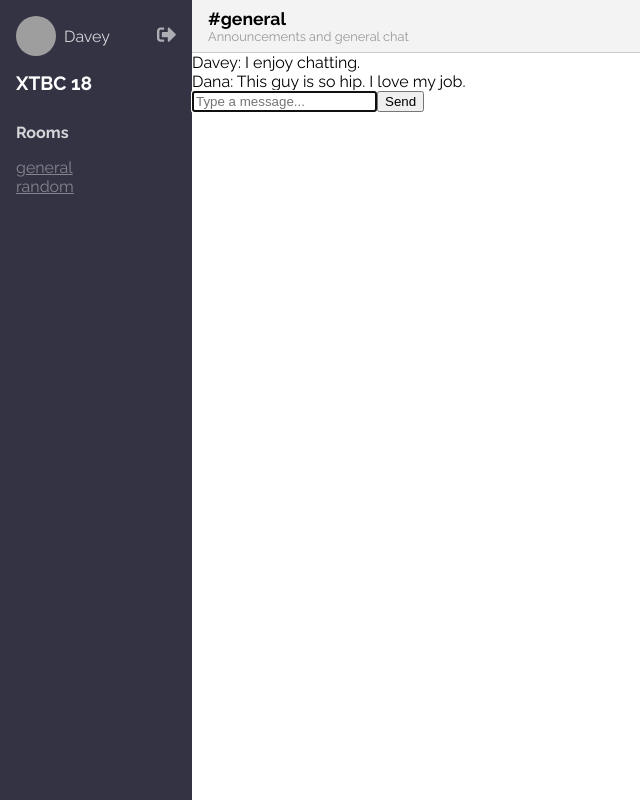
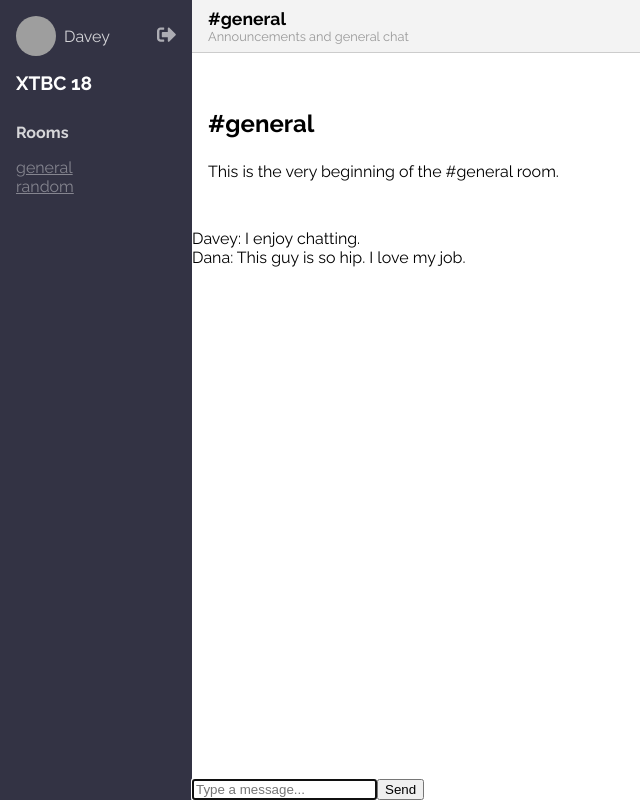
Before and after one commit to xtbc18s3/chatarang, a React (Create React App) app: page / in a window 1280 px wide. Shown: the whole page, without its empty margins (0-640 px from the left). Built offline with nearby package versions, Linux system fonts and the light colour scheme; grey boxes are pictures that could not be loaded.

Commit message:
Style MessageList

```diff
--- a/src/MessageList.js
+++ b/src/MessageList.js
@@ -4,7 +4,20 @@ import Message from './Message'
 
 const MessageList = (props) => {
   return (
-    <div className="MessageList">
+    <div
+      className="MessageList"
+      style={styles.messageList}
+    >
+      <div
+        className="roomAnnouncement"
+        style={styles.roomAnnouncement}
+      >
+        <h3 style={styles.h3}>
+          #general
+        </h3>
+        <p>This is the very beginning of the #general room.</p>
+      </div>
+
       {
         props.messages.map(msg => (
           <Message message={msg} key={msg.id} />
@@ -14,4 +27,21 @@ const MessageList = (props) => {
   )
 }
 
+const styles = {
+  messageList: {
+    backgroundColor: 'white',
+    flex: 1,
+    paddingBottom: '1rem',
+    overflowY: 'scroll',
+  },
+
+  roomAnnouncement: {
+    padding: '2rem 1rem',
+  },
+
+  h3: {
+    fontSize: '1.5rem',
+  },
+}
+
 export default MessageList
```
